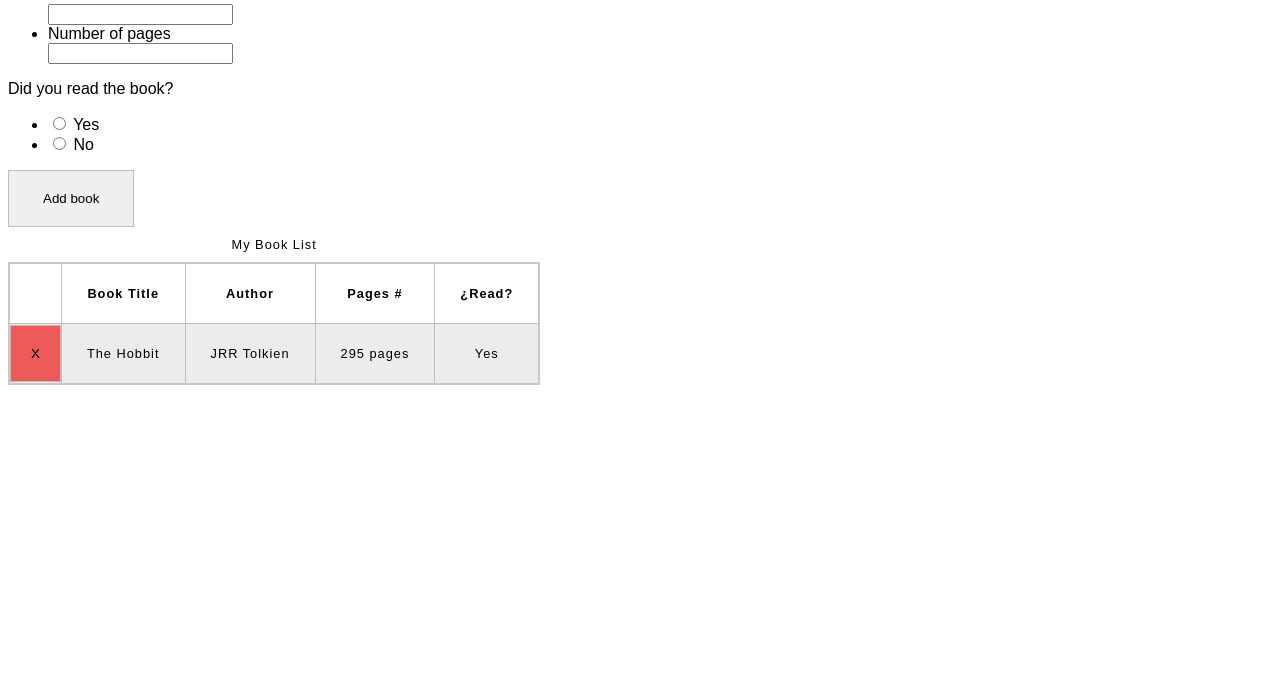
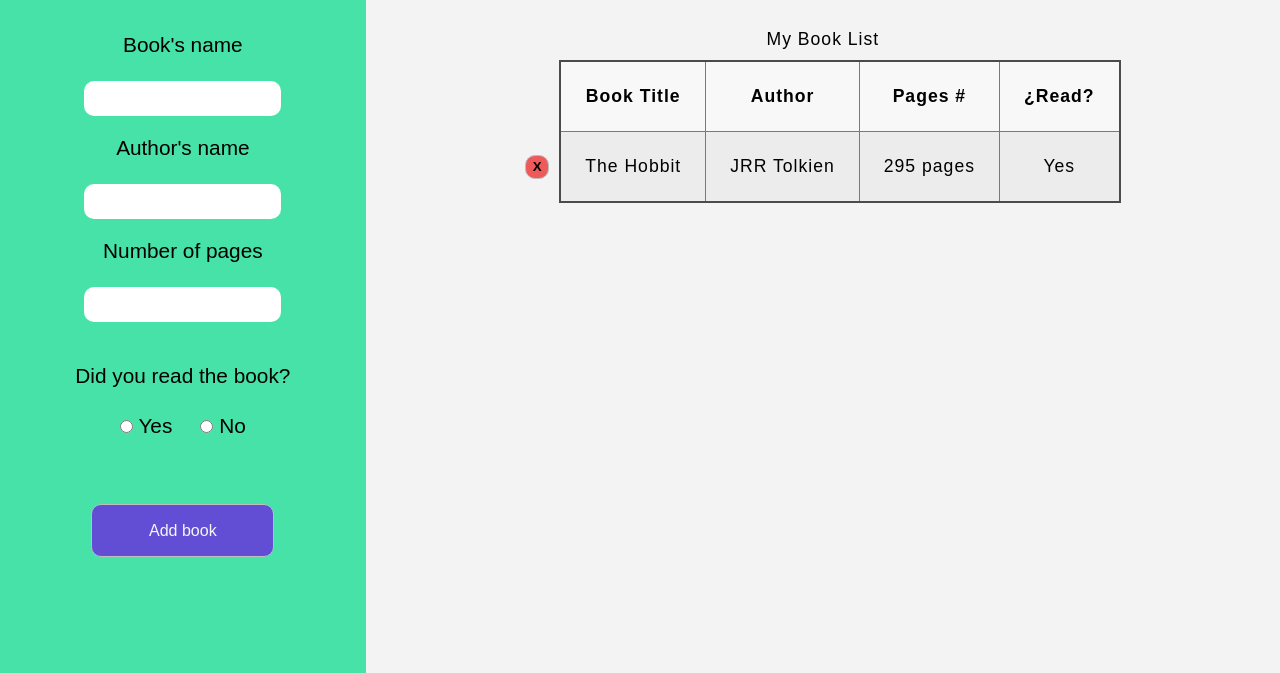
Before and after one commit to quirogak/library, a plain HTML site: page index.html in a window 1280 px wide. Shown: the part 133-806 px from the top of the page. Drawn offline with Linux system fonts and the light colour scheme.

Commit message:
Organized the style of the page in general terms.

```diff
--- a/style.css
+++ b/style.css
@@ -1,7 +1,11 @@
 *{
     font-family: sans-serif;
+    margin: 0;
 }
 
+body {
+  background-color: rgb(243, 243, 243);
+}
 
 /*remove default button style*/
 button, button:focus{
@@ -14,21 +18,27 @@ button:active {
   background-color: rgb(219, 219, 219);
 }
 
+
 table {
+    margin: 5%;
     border-collapse: collapse;
-    border: 2px solid rgb(200,200,200);
+    border: 2px solid rgb(75, 75, 75);
     letter-spacing: 1px;
-    font-size: 0.8rem;
+    font-size: 1.1rem;
   }
 
 
 td, th {
-    border: 1px solid rgb(190,190,190);
-    padding: 22px 25px;
+    border: 1px solid rgb(121, 121, 121);
+    padding: 3vh;
   }
 
 td {
     text-align: center;
+  }
+
+  tr:nth-child(odd){
+    background-color: rgb(248, 248, 248);
   }
 
   tr:nth-child(even){
@@ -39,30 +49,120 @@ caption {
     padding: 10px;
 }
 
-button {
-    padding: 20px;
-    width: 10%;
-    height: 10%;
-}
-
-.table {
+.table-container {
     display:flex;
-    align-items:flex-end;
+    align-items:center;
     justify-content: center;
     gap: 10px;
+    height: 100%;
+    width: 100%;
+
 }
 
 th:first-child {
   padding:0px;
+  border-style: hidden;
+  border-right-style:solid;
+  border-right: 2px solid rgb(75, 75, 75);
+  padding-right: 10px;
+  background-color:rgb(243, 243, 243) ;
 }
+
 
 .deleteButton {
   position: relative;
   background-color: rgb(238, 89, 89);
-  height: 100%;
-  width: 100%;
+  border-radius: 10px;
+  height: 3vh;
+  width: 3vh;
+  font-weight: bold;
 }
 
-.deleteButton:active {
+.deleteButton:hover {
   background-color: rgb(236, 51, 51);
 }
+
+h1 {
+  background-color: rgba(10, 146, 180, 0.5);
+  margin: 0;
+  padding: 2%;
+  font-size: 3rem;
+}
+
+.sidebar {
+  height: 82.5vh;
+  width: 40%;
+  background-color: rgb(71, 226, 167);
+  display: flex;
+  flex-direction: column;
+  align-items: center;
+  padding-top: 5vh;
+  font-size: 1.3rem;
+
+
+}
+
+.container {
+ display: flex;
+}
+
+#new-book {
+  padding: 2vh;
+  width: 50%;
+  height: 8%;
+  border-radius: 10px;
+  margin-top: 7vh;
+  font-size: 1rem;
+  background-color: rgb(98, 78, 212);
+  color: whitesmoke;
+}
+
+#new-book:hover {
+background-color: rgb(130, 73, 184);
+}
+
+ul{
+  padding-left: 0;
+  list-style: none;
+}
+
+.read-question {
+  margin-top: 4vh;
+}
+
+.read-container {
+  display: flex;
+  margin-top: 2vh;
+  gap: 1vh;
+}
+
+li{
+margin: 10px;
+}
+
+.text-inputs > li{
+  display: flex;
+  flex-direction: column;
+  align-items: center;
+  margin-top: 20px;
+}
+
+input {
+  border: none;
+  outline: none;
+  padding: 10px;
+  border-radius: 10px;
+}
+input[type='radio']:checked:after {
+  width: 12px;
+  height: 12px;
+  border-radius: 15px;
+  top: -2px;
+  left: -1px;
+  position: relative;
+  background-color: #6434e9;
+  content: '';
+  display: inline-block;
+  visibility: visible;
+  border: 2px solid white;
+}
```
